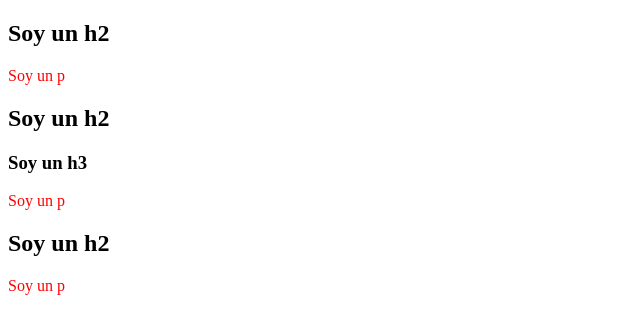
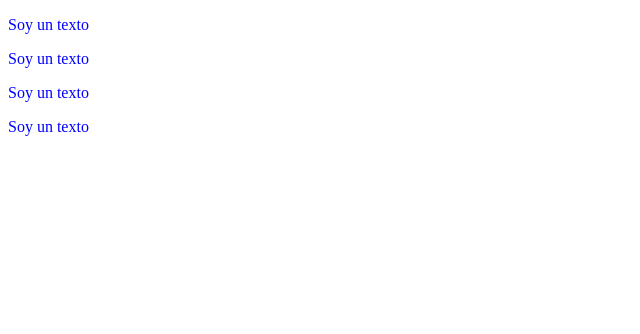
Before and after one commit to GrisQC/Pagina-Web, a plain HTML site: page css/claseCombinadores/index.html in a window 1280 px wide. Shown: the whole page, without its empty margins (0-640 px from the left). Drawn offline with Linux system fonts and the light colour scheme.

Commit message:
Avance clase 32 Combinadores: Hijo y Descendiente, Juegos (>, )

```diff
--- a/css/claseCombinadores/index.html
+++ b/css/claseCombinadores/index.html
@@ -9,13 +9,18 @@
 </head>
 <body>
     <div>
-        <h2>Soy un h2</h2>
-        <p>Soy un p</p>
-        <h2>Soy un h2</h2>
-        <h3>Soy un h3</h3>
-        <p>Soy un p</p>
-        <h2>Soy un h2</h2>
-        <p>Soy un p</p>
+        <article>
+            <p>Soy un texto</p>
+        </article>
+        <article>
+            <p>Soy un texto</p>
+        </article>
+        <section>
+            <div>
+                <p>Soy un texto</p>
+            </div>
+        </section>
+        <p>Soy un texto</p>
     </div>
 </body>
 </html>
--- a/css/claseCombinadores/style.css
+++ b/css/claseCombinadores/style.css
@@ -1,6 +1,17 @@
-/* General sibling, como llamarlo
-Significa, aplicale esta regla a toda etiqueta que este en la misma
-linea, como hermanos h2*/
-h2 ~ p {
-    color: red;
+/* hijo y Descendiente, como llamarlo
+
+/* De el padre div, que sea mayor que una etiqueta parrafo (hijo directo) */
+div > p {
+color: red;
 }
+
+
+/* Descendiente, se escribe sin el signo >
+a todas las etiquetas que esten dentro de un div*/
+div p {
+    color: blue;
+}
+
+/* .nav a{
+
+} */
```
